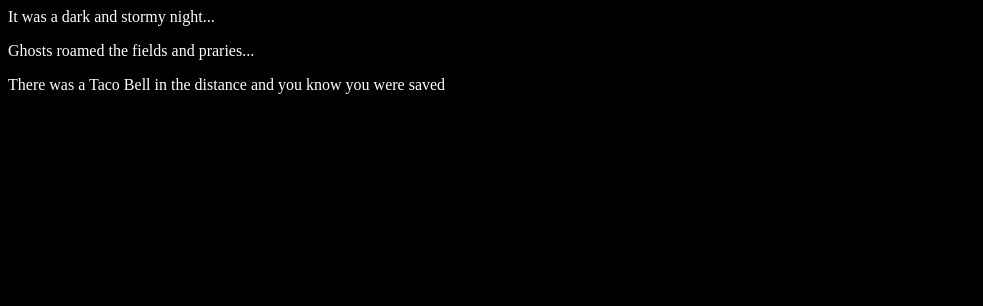
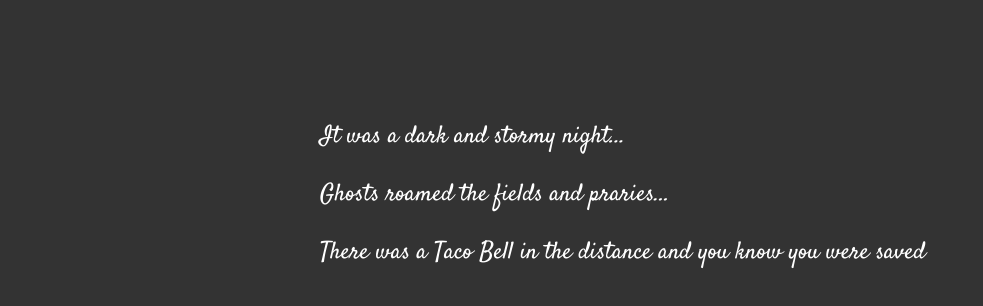
Before and after one commit to tylerco56/fireside-story, a plain HTML site: page index.html in a window 1280 px wide. Shown: the whole page, without its empty margins (0-983 px from the left). Drawn offline with Linux system fonts and the light colour scheme.

Commit message:
changed style.css and index.html

```diff
--- a/index.html
+++ b/index.html
@@ -1,6 +1,8 @@
 <html>
   <head>
     <link rel="stylesheet" type="text/css" href="style.css">
+    <link href="https://fonts.googleapis.com/css?
+                family=Satisfy" rel="stylesheet">
   </head>
   <body>
     <p>It was a dark and stormy night...</p>
--- a/style.css
+++ b/style.css
@@ -1,4 +1,7 @@
 body {
   color: white;
-  background-color: black;
+  background-color: #333;
+  font-size: 150%;
+  font-family: "satisfy", cursive;
+  margin: 5em 25%;
 }
```
